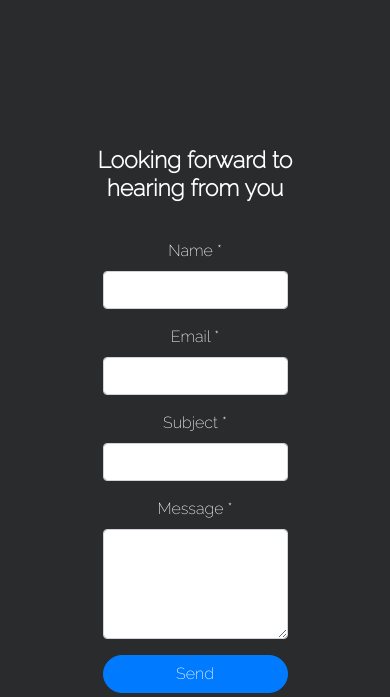
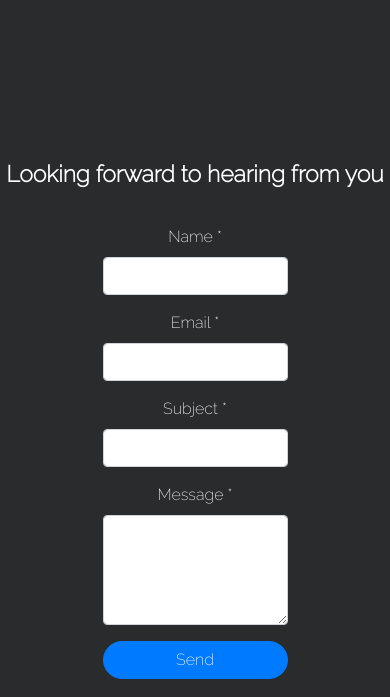
Before and after one commit to SeanFromOhio/portfolio-V1, a Flask app: page /contact in a window 390 px wide. Shown: the part 56-753 px from the top of the page. Run offline with Flask 2, Linux system fonts and the light colour scheme; some libraries are stand-ins or nearby versions.

Commit message:
Contact page responsiveness

```diff
--- a/templates/contact.html
+++ b/templates/contact.html
@@ -13,7 +13,7 @@
         {% endfor %}
     </div>
 
-    <div class="flex-col" style="width: 50%;">
+    <div class="flex-col" style="width: 100%;">
         <h1 style="font-size: 5.9vmin; text-align: center;"><b>Looking forward to hearing from you</b></h1>
         <br>
     </div>
```
